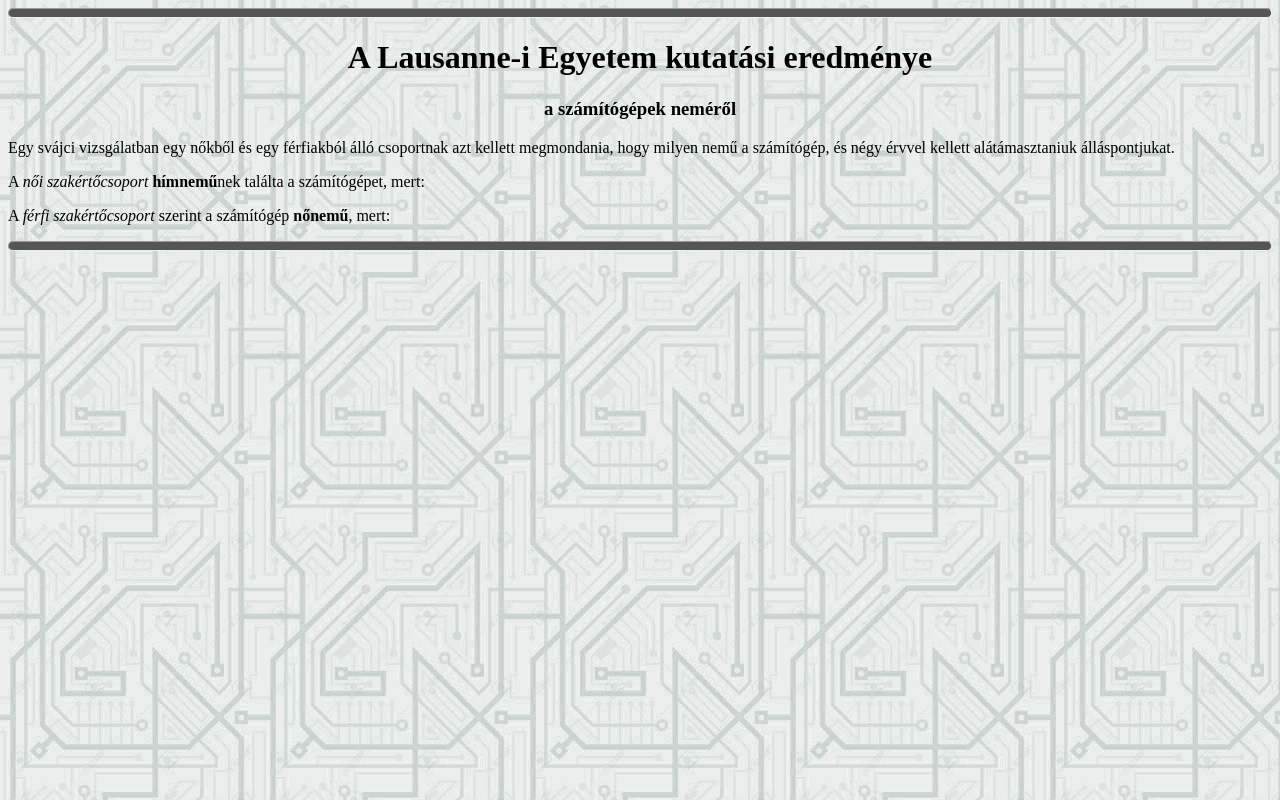
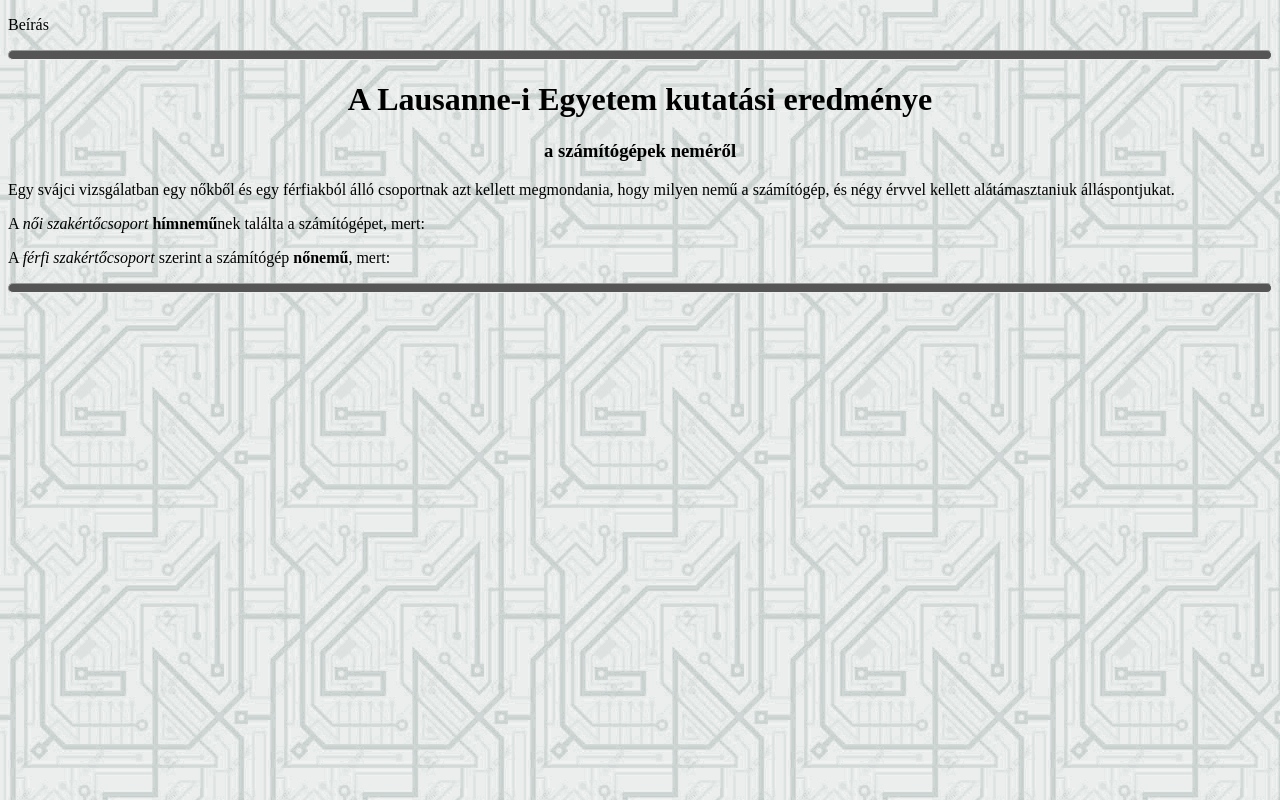
Before and after one commit to Levi0110/First_real_material, a plain HTML site: page index.html in a window 1280 px wide. Drawn offline with Linux system fonts and the light colour scheme.

Commit message:
második commit

```diff
--- a/index.html
+++ b/index.html
@@ -9,6 +9,7 @@
 </head>
 <body>
     <div>
+        <p>Beírás</p>
         <hr />
         <h1>A Lausanne-i Egyetem kutatási eredménye</h1>
         <h3>a számítógépek neméről</h3>
```
